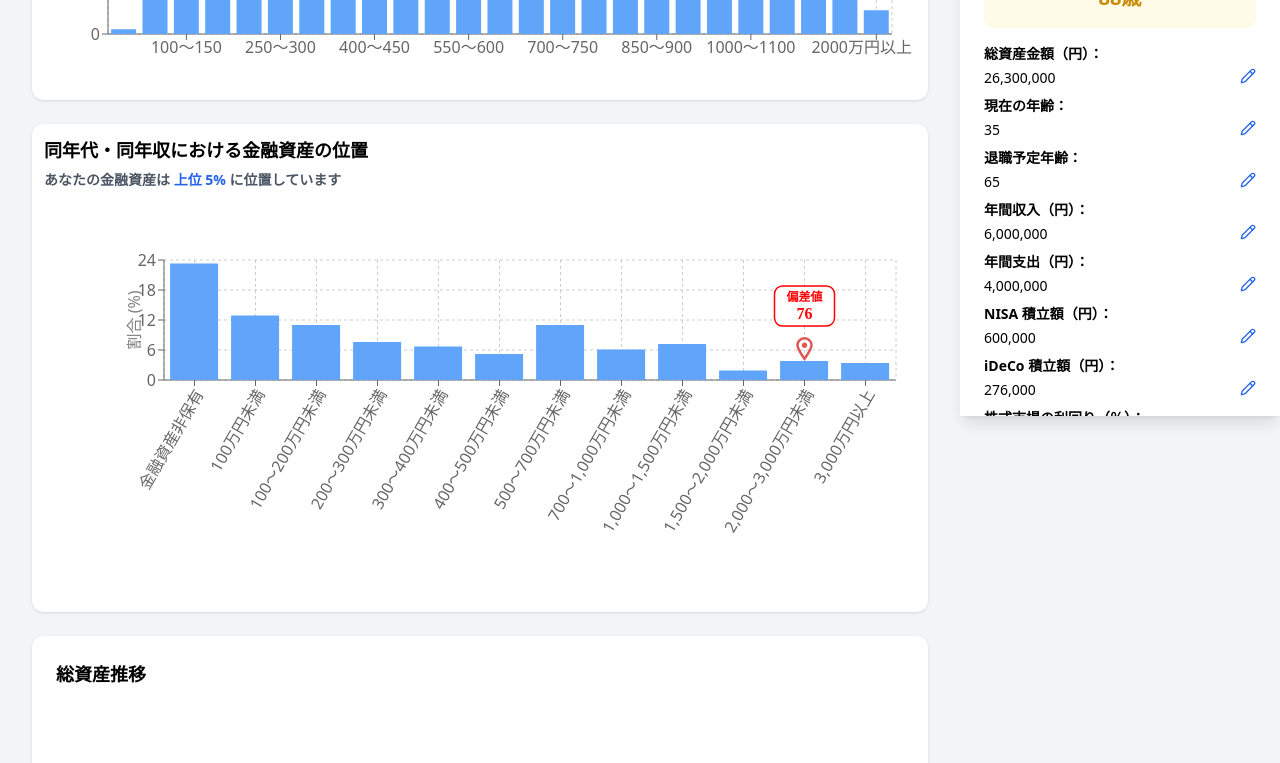
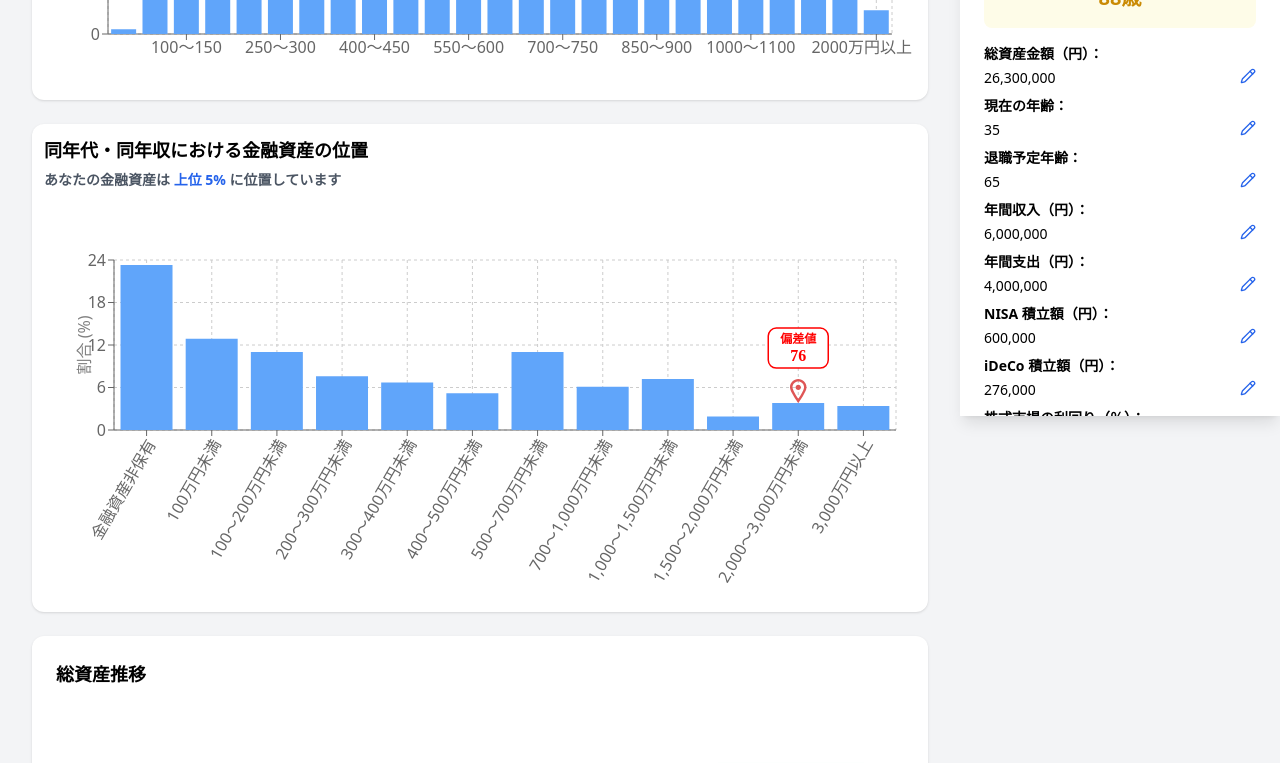
Before and after one commit to HirokiAzuma0420/lifeplansim, a React (Vite) app: page /sample in a window 1280 px wide. Shown: the part 384-1147 px from the top of the page. Built offline with nearby package versions, Linux system fonts and the light colour scheme.

Commit message:
資産偏差値チャート高さ・マージン調整

```diff
--- a/src/pages/SamplePage.tsx
+++ b/src/pages/SamplePage.tsx
@@ -344,7 +344,7 @@ function SavingsPositionChart({ age, income, savings }: { age: number; income: n
         </span>
       </h3>
       <ResponsiveContainer width="100%" height={400} >
-        <BarChart data={chartData} margin={{ top: 60, right: 20, bottom: 100, left: 60 }}>
+        <BarChart data={chartData} margin={{ top: 60, right: 20, bottom: 50, left: 10 }}>
           <CartesianGrid strokeDasharray="3 3" />
           <XAxis dataKey="金融資産額" angle={-60} textAnchor="end" height={120} interval={0} />
           <YAxis label={{ value: '割合 (%)', angle: -90, position: 'outsideLeft' }} />
```
